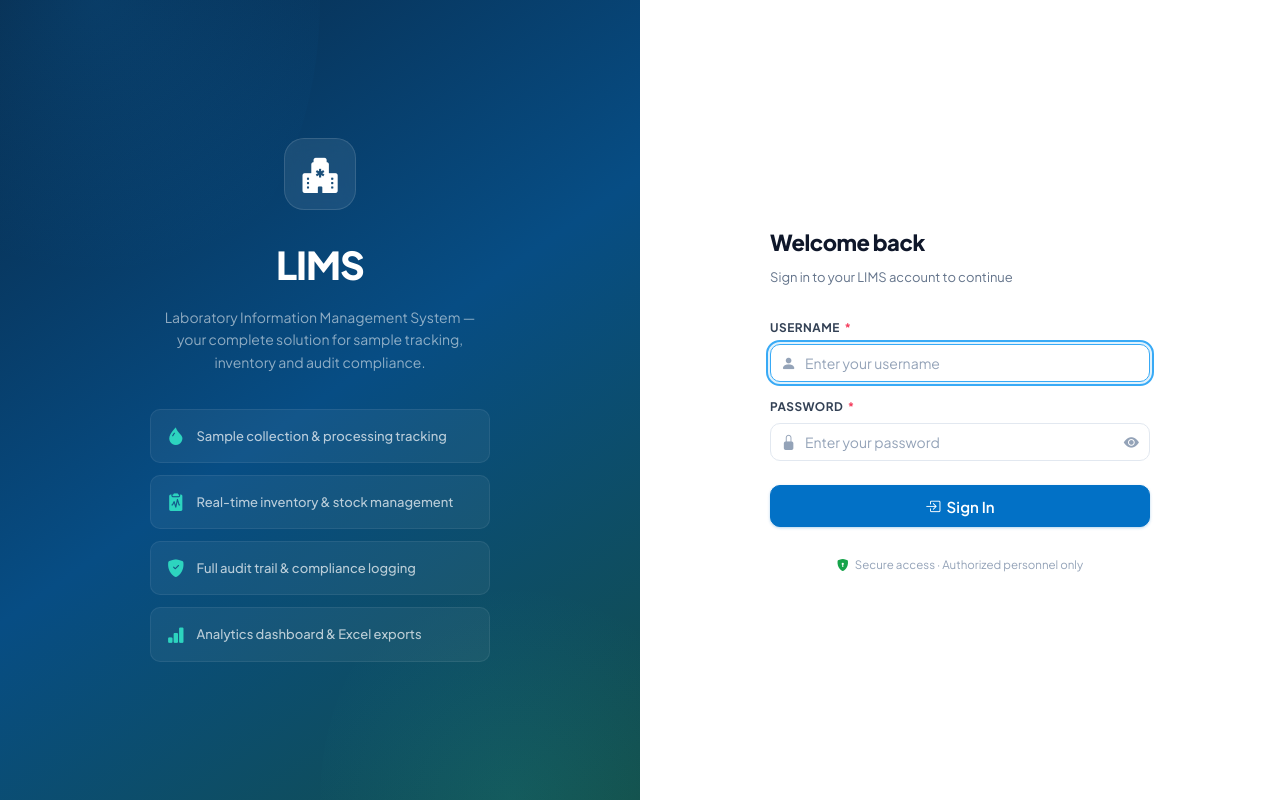
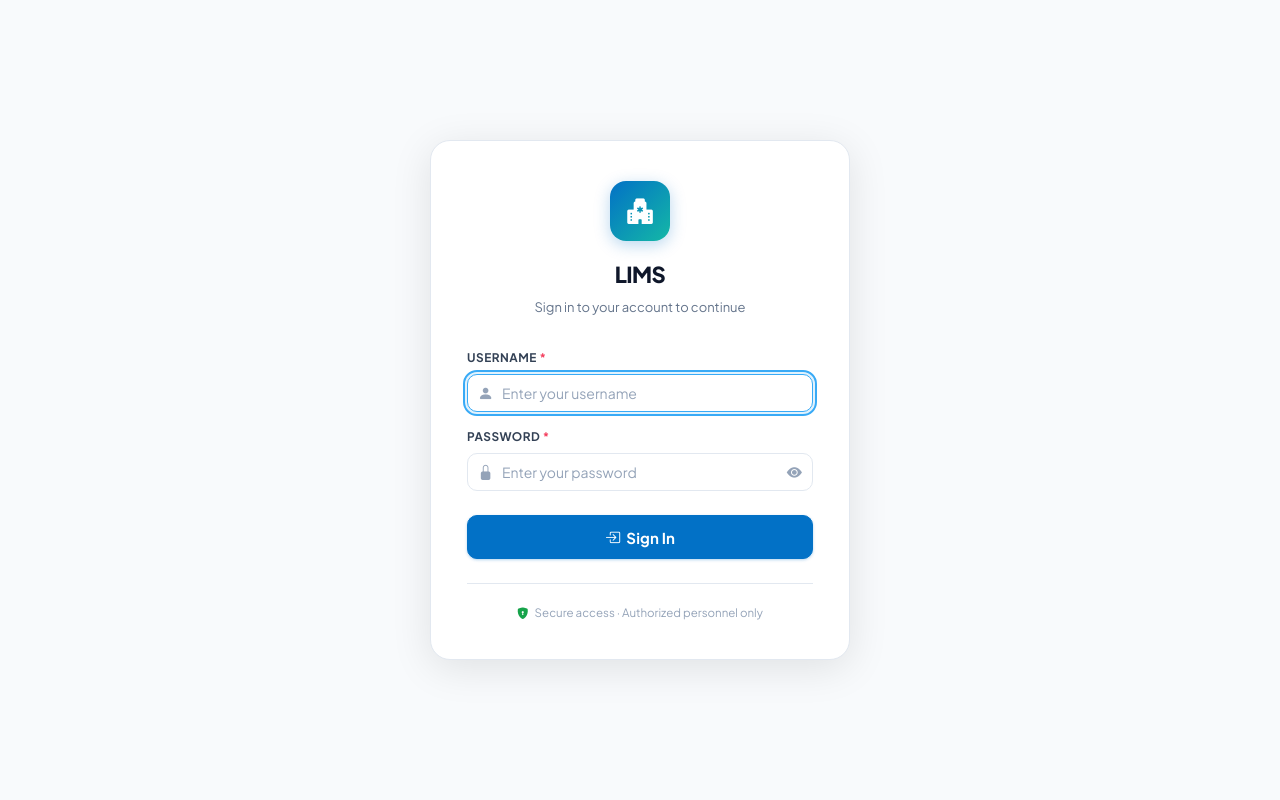
Before and after one commit to steve-ongera/lab_management_system, a React (Vite) app in the folder frontend/: page /login in a window 1280 px wide. Built offline with nearby package versions, Linux system fonts and the light colour scheme.

Commit message:
made updates

```diff
--- a/frontend/src/pages/Login.jsx
+++ b/frontend/src/pages/Login.jsx
@@ -25,61 +25,70 @@ export default function Login() {
   }
 
   return (
-    <div className="login-page">
+    <div style={{
+      minHeight: '100vh',
+      display: 'flex',
+      alignItems: 'center',
+      justifyContent: 'center',
+      background: 'var(--bg)',
+      padding: '24px 16px',
+    }}>
 
-      {/* ── Left: Brand Panel ── */}
-      <div className="login-brand-panel">
-        <div className="login-brand-content">
-          <div className="login-brand-logo">
-            <i className="bi bi-hospital-fill" style={{ color: '#fff' }}></i>
+      {/* Card */}
+      <div style={{
+        background: 'var(--surface)',
+        border: '1px solid var(--border)',
+        borderRadius: 'var(--radius-xl)',
+        boxShadow: '0 8px 40px rgba(0,0,0,0.10)',
+        width: '100%',
+        maxWidth: '420px',
+        padding: '40px 36px 36px',
+      }}>
+
+        {/* Logo + Brand */}
+        <div style={{ textAlign: 'center', marginBottom: '32px' }}>
+          <div style={{
+            width: '60px',
+            height: '60px',
+            borderRadius: 'var(--radius-lg)',
+            background: 'linear-gradient(135deg, var(--brand-600), var(--teal-500))',
+            display: 'flex',
+            alignItems: 'center',
+            justifyContent: 'center',
+            margin: '0 auto 16px',
+            boxShadow: '0 4px 16px rgba(2,113,198,0.28)',
+          }}>
+            <i className="bi bi-hospital-fill" style={{ color: '#fff', fontSize: '1.6rem' }}></i>
           </div>
-          <div className="login-brand-title">LIMS</div>
-          <div className="login-brand-desc">
-            Laboratory Information Management System — your complete solution for sample tracking, inventory and audit compliance.
+          <h1 style={{
+            fontSize: 'var(--text-2xl)',
+            fontWeight: 800,
+            color: 'var(--text)',
+            letterSpacing: '-0.5px',
+            marginBottom: '4px',
+          }}>
+            LIMS
+          </h1>
+          <p style={{ fontSize: 'var(--text-sm)', color: 'var(--text-muted)' }}>
+            Sign in to your account to continue
+          </p>
         </div>
 
-          <div className="login-brand-features">
-            <div className="login-feature">
-              <i className="bi bi-droplet-fill"></i>
-              <span className="login-feature-text">Sample collection & processing tracking</span>
-            </div>
-            <div className="login-feature">
-              <i className="bi bi-clipboard2-pulse-fill"></i>
-              <span className="login-feature-text">Real-time inventory & stock management</span>
-            </div>
-            <div className="login-feature">
-              <i className="bi bi-shield-fill-check"></i>
-              <span className="login-feature-text">Full audit trail & compliance logging</span>
-            </div>
-            <div className="login-feature">
-              <i className="bi bi-bar-chart-fill"></i>
-              <span className="login-feature-text">Analytics dashboard & Excel exports</span>
-            </div>
-          </div>
-        </div>
-      </div>
-
-      {/* ── Right: Form Panel ── */}
-      <div className="login-form-panel">
-        <div className="login-form-inner">
-
-          <div className="login-form-header">
-            <h1 className="login-form-title">Welcome back</h1>
-            <p className="login-form-sub">Sign in to your LIMS account to continue</p>
-          </div>
-
+        {/* Error */}
         {error && (
-            <div className="alert alert-danger">
+          <div className="alert alert-danger" style={{ marginBottom: '20px' }}>
             <i className="bi bi-exclamation-circle-fill"></i>
             <span>{error}</span>
           </div>
         )}
 
+        {/* Form */}
         <form onSubmit={handleSubmit} noValidate>
+
           {/* Username */}
-            <div className="form-group">
+          <div className="form-group" style={{ marginBottom: '16px' }}>
             <label className="form-label">
-                Username <span className="required">*</span>
+              Username <span style={{ color: 'var(--danger-500)' }}>*</span>
             </label>
             <div className="input-group">
               <i className="bi bi-person-fill input-icon"></i>
@@ -98,9 +107,9 @@ export default function Login() {
           </div>
 
           {/* Password */}
-            <div className="form-group">
+          <div className="form-group" style={{ marginBottom: '24px' }}>
             <label className="form-label">
-                Password <span className="required">*</span>
+              Password <span style={{ color: 'var(--danger-500)' }}>*</span>
             </label>
             <div className="input-group">
               <i className="bi bi-lock-fill input-icon"></i>
@@ -128,13 +137,13 @@ export default function Login() {
           {/* Submit */}
           <button
             type="submit"
-              className="btn btn-primary w-full"
-              style={{ marginTop: 8, height: 42, fontSize: '0.9375rem' }}
+            className="btn btn-primary"
+            style={{ width: '100%', height: '44px', fontSize: 'var(--text-md)', fontWeight: 700 }}
             disabled={loading}
           >
             {loading ? (
               <>
-                  <span className="spinner spinner-white"></span>
+                <span className="spinner spinner-white" style={{ width: 16, height: 16, borderWidth: 2 }}></span>
                 Signing in…
               </>
             ) : (
@@ -144,19 +153,26 @@ export default function Login() {
               </>
             )}
           </button>
+
         </form>
 
-          {/* Footer note */}
-          <div className="login-form-footer" style={{ marginTop: 28 }}>
-            <div className="login-secure-note">
-              <i className="bi bi-shield-lock-fill text-success"></i>
+        {/* Footer */}
+        <div style={{
+          marginTop: '24px',
+          paddingTop: '20px',
+          borderTop: '1px solid var(--border)',
+          display: 'flex',
+          alignItems: 'center',
+          justifyContent: 'center',
+          gap: '6px',
+          fontSize: '0.72rem',
+          color: 'var(--text-subtle)',
+        }}>
+          <i className="bi bi-shield-lock-fill" style={{ color: 'var(--success-600)' }}></i>
           Secure access · Authorized personnel only
-            </div>
         </div>
 
       </div>
     </div>
-
-    </div>
   )
 }
```
Also changed, not shown: 1 other file (tests, documents, lock files or other folders). Lines whose indentation alone changed are shown as unchanged.
